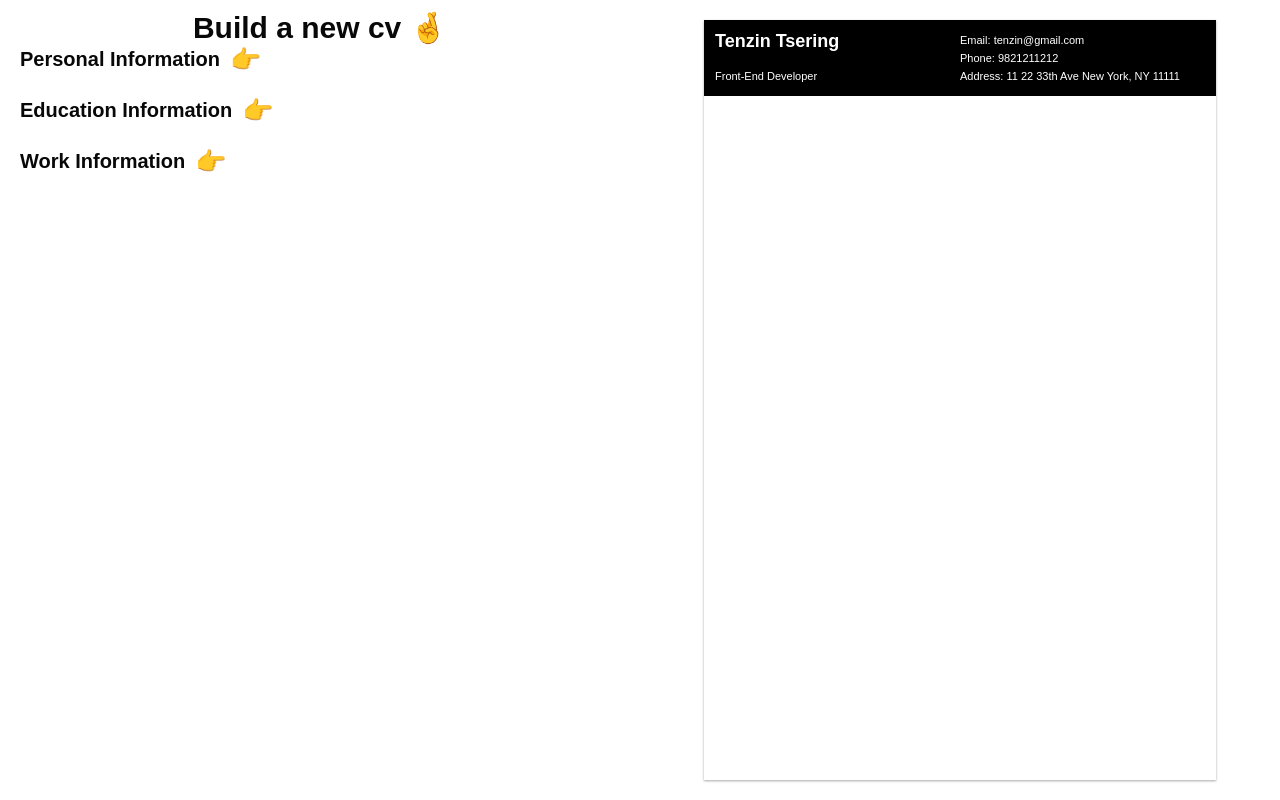
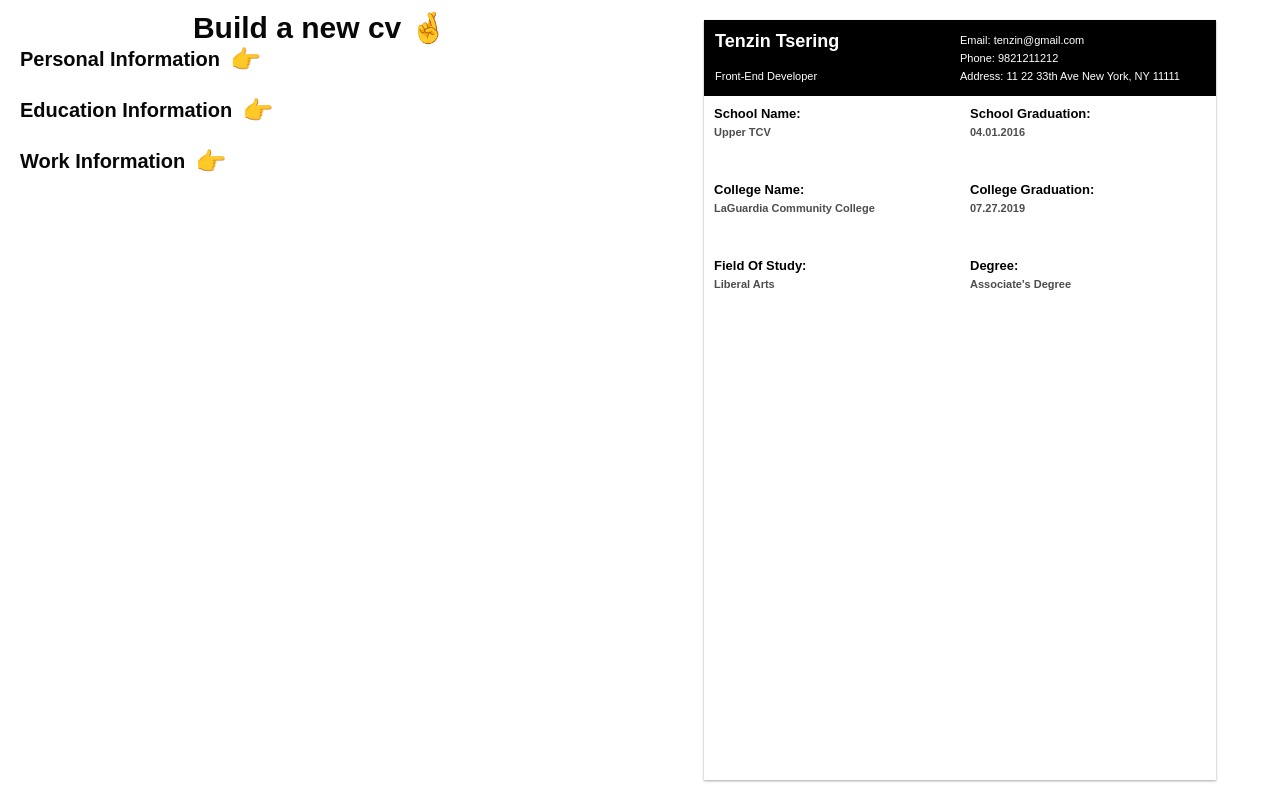
Before and after one commit to rabtennamgyal/TOP-React-cv-builder, a React (Create React App) app: page / in a window 1280 px wide. Built offline with nearby package versions, Linux system fonts and the light colour scheme.

Commit message:
finished education edit logic

```diff
--- a/src/App.js
+++ b/src/App.js
@@ -1,7 +1,6 @@
 import React from "react";
 import CVBuilder from "./module/CVbuilder";
 import FinalCV from "./module/FinalCV";
-
 
 class App extends React.Component {
   constructor(props) {
@@ -14,7 +13,13 @@ class App extends React.Component {
       LastName: '',
       Email: '',
       Phone: '',
-      Address: ''
+      Address: '',
+      SchoolName: '',
+      SchoolGraduation: '',
+      CollegeName: '',
+      CollegeGraduation: '',
+      Study: '',
+      Degree: ''
     }
   };
 
@@ -39,12 +44,30 @@ class App extends React.Component {
         Address: Address
       });
     });
-
-    setTimeout(() => console.log(this.state.personal));
   };
 
   getData2 = (data) => {
-    this.state.education.push(data);
+    if (this.state.education.length !== 0) {
+      const education = this.state.education.slice(0, this.state.education.length - 1);
+      education.push(data);
+      this.setState({
+        education: education
+      });
+    } else {
+      this.state.education.push(data);
+    };
+
+    setTimeout(() => {
+      const { SchoolName, SchoolGraduation, CollegeName, CollegeGraduation, Study, Degree } = this.state.education[0];
+      this.setState({
+        SchoolName: SchoolName,
+        SchoolGraduation: SchoolGraduation,
+        CollegeName: CollegeName,
+        CollegeGraduation: CollegeGraduation,
+        Study: Study,
+        Degree: Degree
+      });
+    });
   };
 
   getData3 = (data) => {
@@ -84,8 +107,46 @@ class App extends React.Component {
     };
   };
 
+  editData2 = () => {
+    const arrow = document.getElementById('arrow2');
+    const educationInfo = document.querySelector('.educationInfo');
+
+    const SchoolName = this.state.SchoolName;
+    const schoolNameinput = document.getElementById('schoolName');
+    const SchoolGraduation = this.state.SchoolGraduation;
+    const schoolGraduationinput = document.getElementById('schoolGraduation');
+    const CollegeName = this.state.CollegeName;
+    const collegeNameinput = document.getElementById('collegeName');
+    const CollegeGraduation = this.state.CollegeGraduation;
+    const collgeGraduationinput = document.getElementById('collegeGraduation');
+    const Study = this.state.Study;
+    const studyinput = document.getElementById('study');
+    const Degree = this.state.Degree;
+    const degreeinput = document.getElementById('degrees');
+
+    schoolNameinput.value = SchoolName;
+    schoolGraduationinput.value = SchoolGraduation;
+    collegeNameinput.value = CollegeName;
+    collgeGraduationinput.value = CollegeGraduation;
+    studyinput.value = Study;
+    degreeinput.value = Degree;
+
+    if (educationInfo.classList.contains('open')) {
+      return;
+    } else {
+      educationInfo.classList.add('open');
+      educationInfo.style.height = '25rem';
+      educationInfo.style.visibility = 'visible';
+      arrow.style.transform = 'rotate(90deg)';
+    };
+  };
+
+
   render() {
-    const { FirstName, LastName, Email, Phone, Address } = this.state;
+    const {
+      FirstName, LastName, Email, Phone, Address,
+      SchoolName, SchoolGraduation, CollegeName, CollegeGraduation, Study, Degree
+    } = this.state;
 
     return (
       <div className="App">
@@ -99,6 +160,14 @@ class App extends React.Component {
         Phone={Phone}
         Address={Address}
         editData={this.editData}
+
+        SchoolName={SchoolName}
+        SchoolGraduation={SchoolGraduation}
+        CollegeName={CollegeName}
+        CollegeGraduation={CollegeGraduation}
+        Study={Study}
+        Degree={Degree}
+        editData2={this.editData2}
         />
       </div>
     );
--- a/src/components/education.js
+++ b/src/components/education.js
@@ -92,7 +92,7 @@ class Education extends Component {
 
                         <div className="inputDiv" id='collgeGraduationdiv'>
                             <label htmlFor="collgeGraduation">College Graduation: </label>
-                            <input className="inpute" id='collgeGraduation' type='date' onInput={this.setCollegeGraduation}></input>
+                            <input className="inpute" id='collegeGraduation' type='date' onInput={this.setCollegeGraduation}></input>
                         </div>
 
                         <div className="inputDiv" id='studydiv'>
--- a/src/module/FinalCV.js
+++ b/src/module/FinalCV.js
@@ -1,8 +1,11 @@
 import React from "react";
-
 class FinalCV extends React.Component {
     editingData = () => {
         this.props.editData();
+    };
+
+    editingData2 = () => {
+        this.props.editData2();
     };
 
     render() {
@@ -33,6 +36,82 @@ class FinalCV extends React.Component {
                                 Address: {this.props.Address || '11 22 33th Ave New York, NY 11111'}
                             </p>
                         </div>
+
+                        <div className="editDataDiv">
+                            <button onClick={this.editingData}>
+                                Edit
+                            </button>
+                        </div>
+                    </div>
+
+                    <div className="divTwo">
+                        <div className="divTwo1">
+                            <h1>
+                                <span>
+                                    School Name:
+                                </span>
+
+                                <p>
+                                    {this.props.SchoolName || 'Upper TCV'}
+                                </p>
+                            </h1>
+
+                            <h1>
+                                <span>
+                                    School Graduation:
+                                </span>
+
+                                <p>
+                                    {this.props.SchoolGraudation || '04.01.2016'}
+                                </p>
+                            </h1>
+
+                            <h1>
+                                <span>
+                                    College Name:
+                                </span>
+
+                                <p>
+                                    {this.props.CollegeName || 'LaGuardia Community College'}
+                                </p>
+                            </h1>
+
+                            <h1>
+                                <span>
+                                    College Graduation:
+                                </span>
+
+                                <p>
+                                    {this.props.CollegeGraduation || '07.27.2019'}
+                                </p>
+                            </h1>
+
+                            <h1>
+                                <span>
+                                    Field Of Study:
+                                </span>
+
+                                <p>
+                                    {this.props.Study || 'Liberal Arts'}
+                                </p>
+                            </h1>
+
+                            <h1>
+                                <span>
+                                    Degree:
+                                </span>
+
+                                <p>
+                                    {this.props.Degree || "Associate's Degree"}
+                                </p>
+                            </h1>
+                        </div>
+
+                        <div className="editDataDiv2">
+                            <button onClick={this.editingData2}>
+                                Edit
+                            </button>
+                        </div>
                     </div>
                 </div>
             </div>
--- a/src/sass/modules/finalcv.scss
+++ b/src/sass/modules/finalcv.scss
@@ -7,9 +7,11 @@
         height: 95%;
         width: 80%;
         display: grid;
-        grid-template-rows: 10% 40% 50%;
+        grid-template-rows: 10% 30% 60%;
 
+        // Personal Information Div
         .divOne {
+            position: relative;
             cursor: pointer;
             color: #fff;
             background: #000;
@@ -17,13 +19,12 @@
             display: grid;
             grid-template-columns: 1fr 1fr;
 
-            .editable {
-                cursor: pointer;
-
-                &:hover {
-                    color: grey;
-                    transition: 0.7s ease-in-out;
-                }
+            &:hover {
+                .editDataDiv {
+                    width: 20%;
+                    opacity: 1;
+                    overflow: hidden;
+                };
             }
 
             .divOne1 {
@@ -51,6 +52,101 @@
                     margin: .3rem 0;
                 }
             }
+
+            .editDataDiv {
+                position: absolute;
+                background: #ff627d;
+                height: 100%;
+                width: 0;
+                opacity: 0;
+                transition: 0.7s ease-in-out;
+                display: grid;
+                place-items: center;
+
+                button {
+                    cursor: pointer;
+                    border: none;
+                    border-radius: 10rem;
+                    color: #000000;
+                    width: 50%;
+                    height: 38%;
+
+                    &:hover {
+                        background: #000;
+                        color: #fff;
+                        transition: 0.7s ease-in-out;
+                    }
+                }
+            }
+        }
+
+        // Education Information Div
+        .divTwo {
+            position: relative;
+            cursor: pointer;
+            color: #fff;
+            display: grid;
+            place-items: center;
+
+            &:hover {
+                .editDataDiv2 {
+                    width: 20%;
+                    opacity: 1;
+                    overflow: hidden;
+                };
+            }
+
+            .divTwo1 {
+                height: 100%;
+                width: 100%;
+                display: grid;
+                grid-template-columns: repeat(2, 1fr);
+                grid-template-rows: repeat(3, 1fr);
+
+                h1 {
+                    padding: 1rem;
+                    color: #000;
+
+                    span {
+                        font-weight: 600;
+                        font-size: 1.3rem;
+                    }
+
+                    p {
+                        color: #313131dc;
+                        font-size: 1.1rem;
+                        margin: .5rem 0;
+                    }
+                }
+            }
+
+            .editDataDiv2 {
+                top: 0;
+                left: 0;
+                position: absolute;
+                background: #ff627d;
+                height: 30%;
+                width: 0;
+                opacity: 0;
+                transition: 0.7s ease-in-out;
+                display: grid;
+                place-items: center;
+
+                button {
+                    cursor: pointer;
+                    border: none;
+                    border-radius: 10rem;
+                    color: #000000;
+                    width: 50%;
+                    height: 40%;
+
+                    &:hover {
+                        background: #000;
+                        color: #fff;
+                        transition: 0.7s ease-in-out;
+                    }
+                }
+            }
         }
     }
 };
```
Also changed, not shown: src/sass/main.scss (line endings or trailing spaces).
